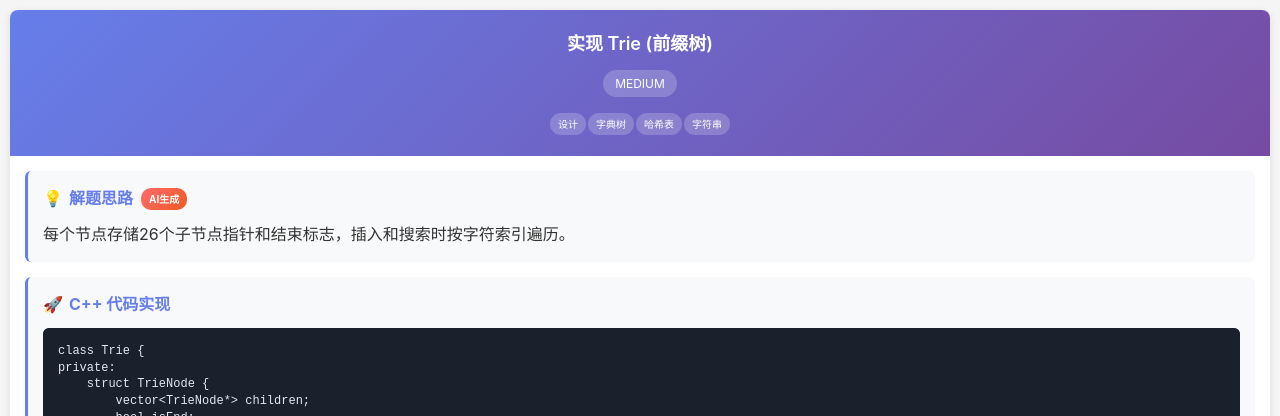
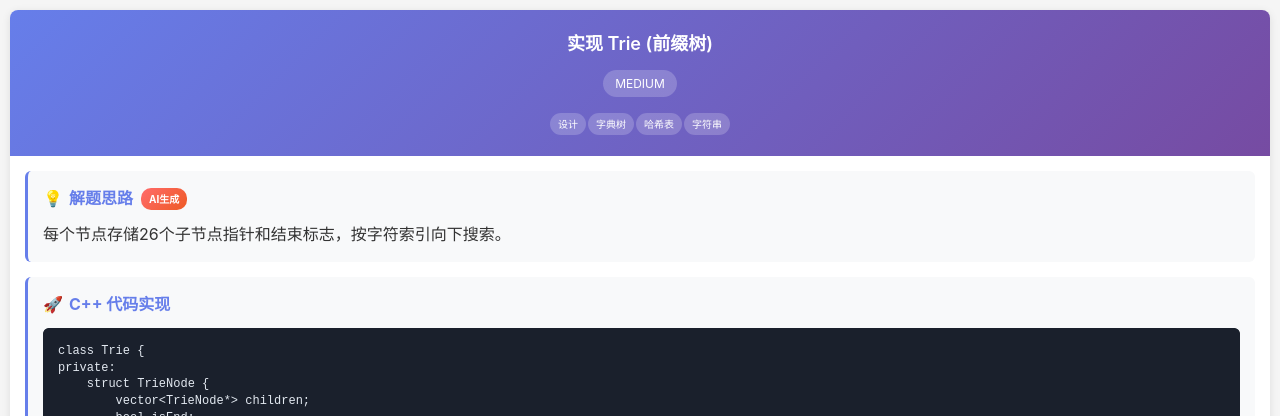
Before and after one commit to FangChao1086/FangChao1086.github.io, a Jekyll site: the page solutions/implement-trie-prefix-tree_solution.html, which Jekyll copies as it is, in a window 1280 px wide. Shown: the top 416 px of the page. Built offline with Jekyll 4.4.1, drawn with Linux system fonts in a browser that asks for light colours.

Commit message:
Add solution for 实现 Trie (前缀树)

```diff
--- a/solutions/implement-trie-prefix-tree_solution.html
+++ b/solutions/implement-trie-prefix-tree_solution.html
@@ -152,7 +152,7 @@
             <div class="content">
                 <div class="section">
                     <h2>解题思路 <span class="ai-badge">AI生成</span></h2>
-                    <p>每个节点存储26个子节点指针和结束标志，插入和搜索时按字符索引遍历。</p>
+                    <p>每个节点存储26个子节点指针和结束标志，按字符索引向下搜索。</p>
                 </div>
 
                 <div class="section code-section">
```
